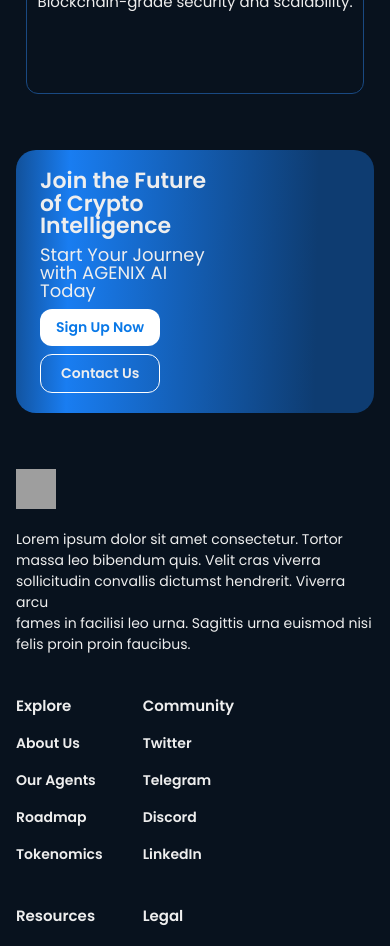
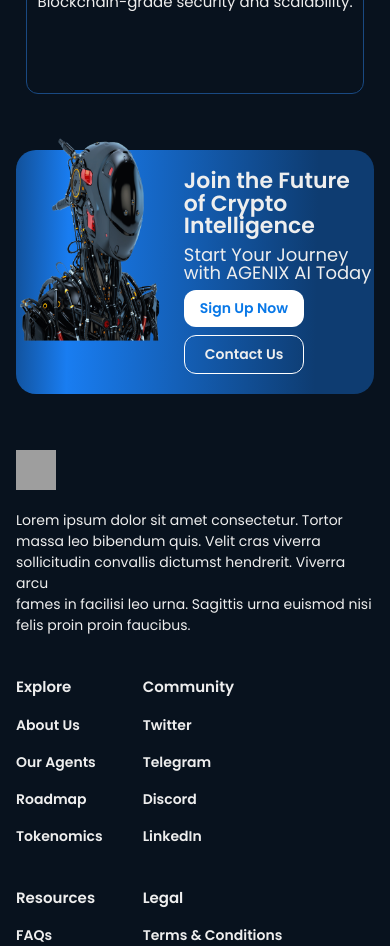
Before and after one commit to tahir-rafique/agenix-ai, a React (Vite) app: page / in a window 390 px wide. Shown: the part 5420-6366 px from the top of the page. Built offline with nearby package versions, Linux system fonts and the light colour scheme; grey boxes are pictures that could not be loaded.

Commit message:
contact page updated

```diff
--- a/src/components/ContactUs.jsx
+++ b/src/components/ContactUs.jsx
@@ -2,19 +2,19 @@
 
 const ContactUs = () => {
     return (
-        <div className="mx-auto  px-4 lg:px-20 py-4 lg:py-44 ">
-            <div className="px-6 sm:px-20 bg-custom-gradient raduis-bottom-img max-xl:py-5 py-20
-            flex relative">
+        <div className="mx-auto  px-4 lg:px-20 py-4 lg:py-44">
+            <div className=" sm:px-20 bg-custom-gradient raduis-bottom-img max-xl:py-5 py-20
+            flex h-full gap-4 max-sm:gap-2 ">
 
-                <div className="w-[40%]  max-sm:hidden">
+                <div className="w-[300px] relative h-fit-content">
                     <img
                         src={imagecontact}
                         alt="no image"
-                        className="absolute bottom-0 max-xl:size-64 max-md:size-54 max-sm:hidden footerImageMove"
+                        className="absolute bottom-0 max-xl:size-64 max-md:size-54 max-sm:left-0 footerImageMove"
                     />
 
                 </div>
-                <div className="flex flex-col gap-2 lg:gap-5 w-[60%]">
+                <div className="flex flex-col gap-2 lg:gap-5 ">
                     <h2 className="font-semibold line-height">
                         Join the Future of Crypto <br /> Intelligence
                     </h2>
```
